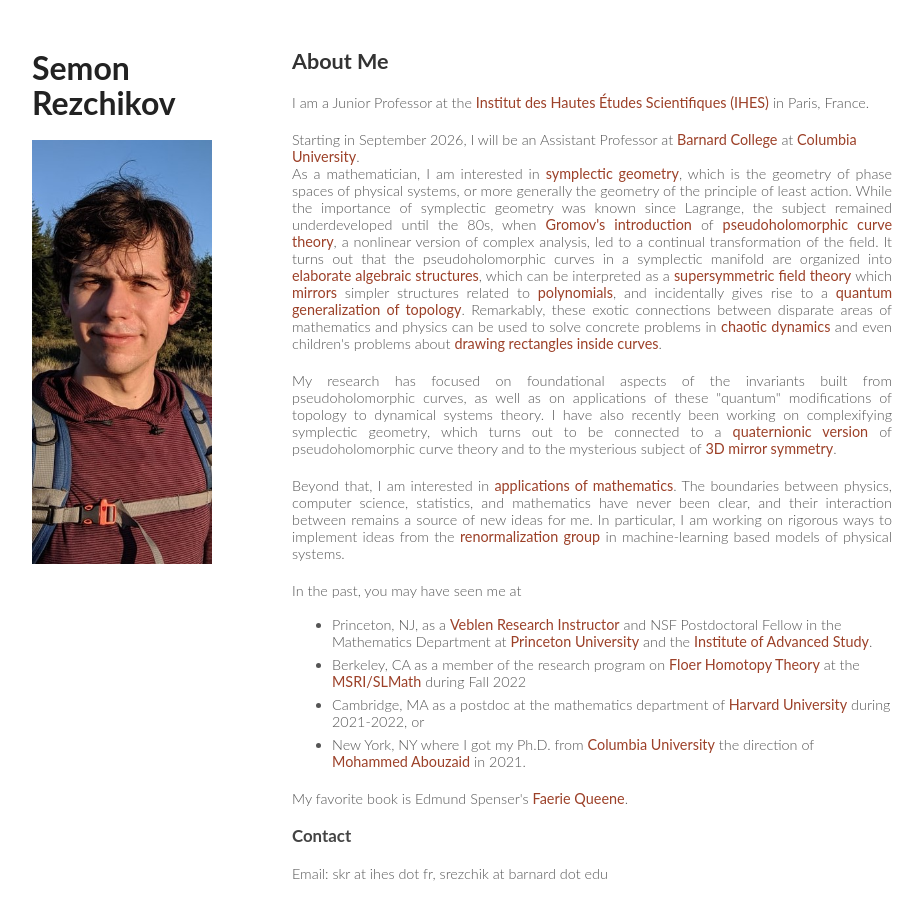
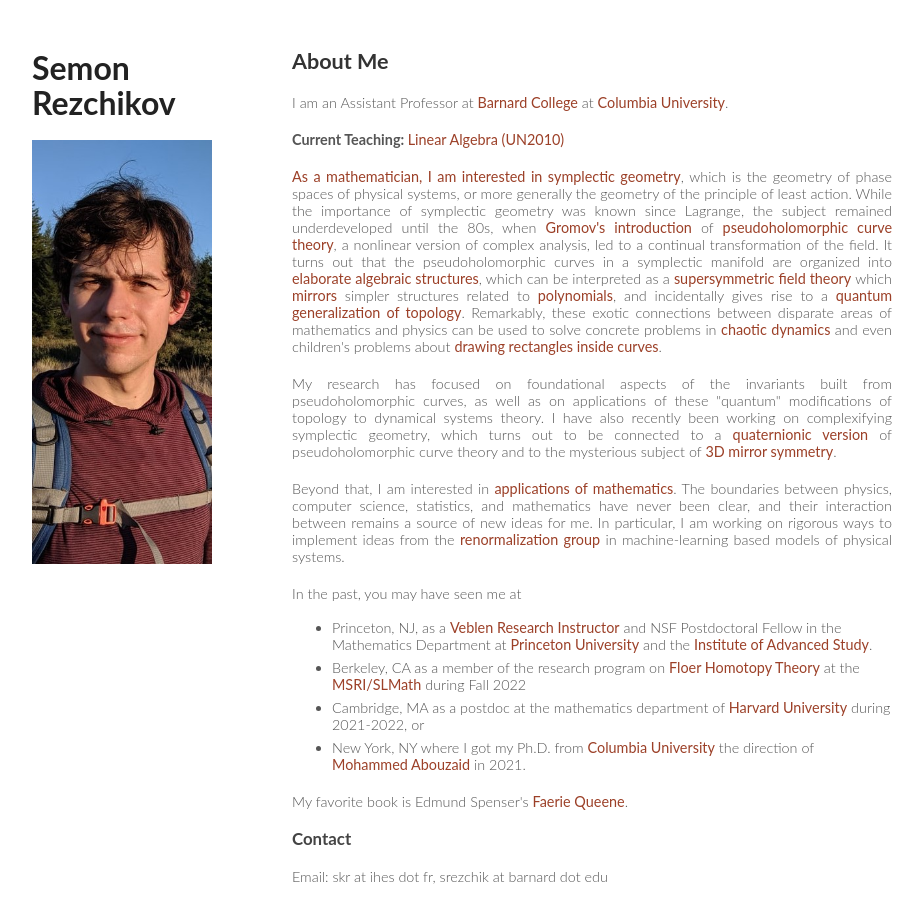
Before and after one commit to skrez/skrez.github.io, a Jekyll site: the page index.html, which Jekyll copies as it is, in a window 1280 px wide and 900 px high. Shown: the whole window, without its empty margins (178-1101 px from the left). Built offline with Jekyll 4.4.1, drawn with Linux system fonts in a browser that asks for light colours.

Commit message:
made link on front page

```diff
--- a/index.html
+++ b/index.html
@@ -23,7 +23,8 @@
 
 		<article>
 		<h2> About Me </h2>
-		<p> I am a Junior Professor at the <a href="https://www.ihes.fr/">Institut des Hautes Études Scientifiques (IHES)</a> in Paris, France. </p> Starting in September 2026, I will be an Assistant Professor at <a href="https://math.barnard.edu">Barnard College</a> at <a href="https://www.math.columbia.edu/">Columbia University</a>.
+		<p> I am an Assistant Professor at <a href="https://math.barnard.edu">Barnard College</a> at <a href="https://www.math.columbia.edu/">Columbia University</a>.
+<p><b>Current Teaching: <a href="https://www.rezchikov.me/un2010_fall_2026/index.html">Linear Algebra (UN2010)</b></p>
 
 
         <p>As a mathematician, I am interested in <a href="https://en.wikipedia.org/wiki/Symplectic_geometry">symplectic geometry</a>, which is the geometry of phase spaces of physical systems, or more generally the <emph>geometry of the principle of least action</emph>. While the importance of symplectic geometry was known since Lagrange, the subject remained underdeveloped until the 80s, when
```
